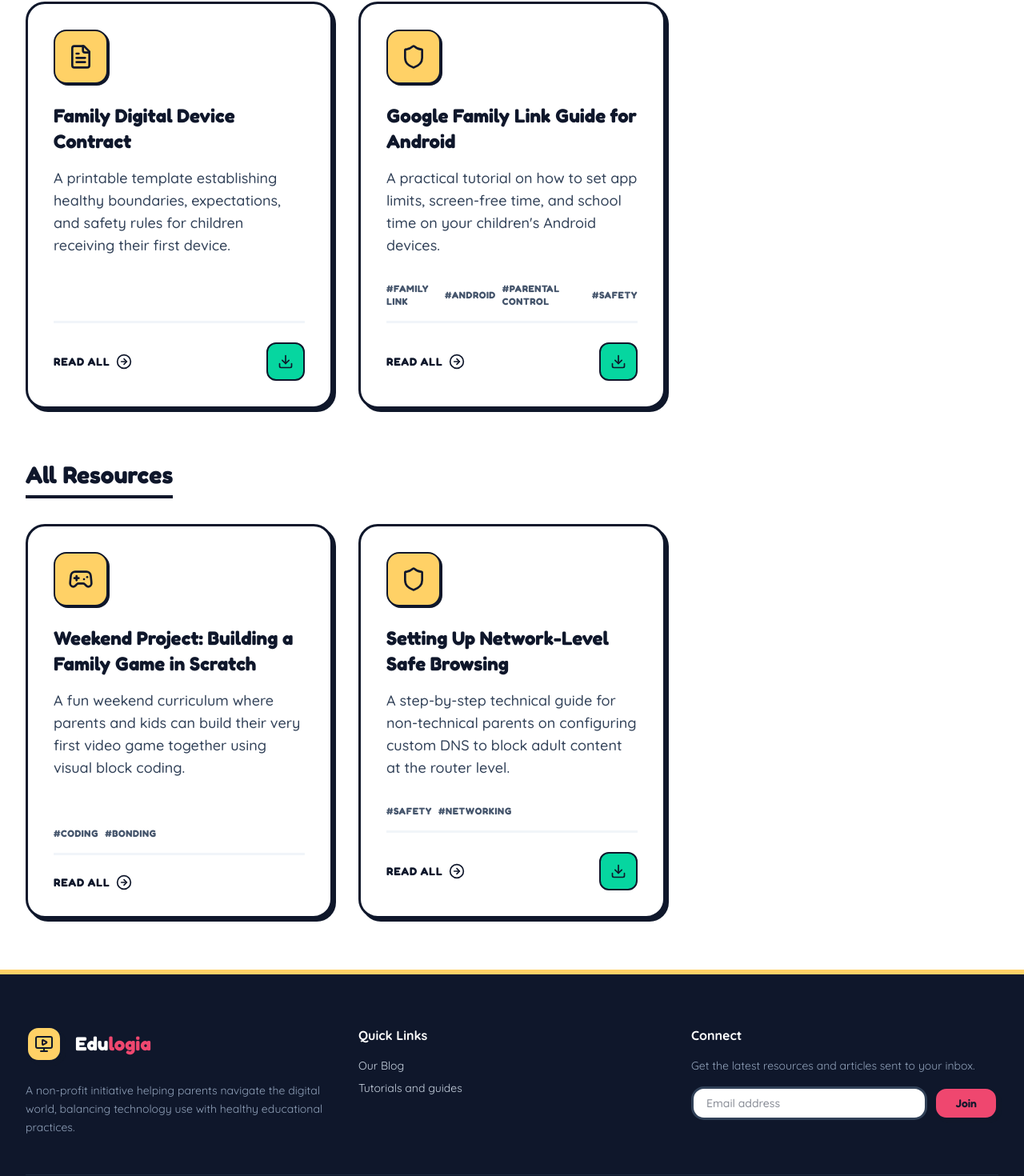
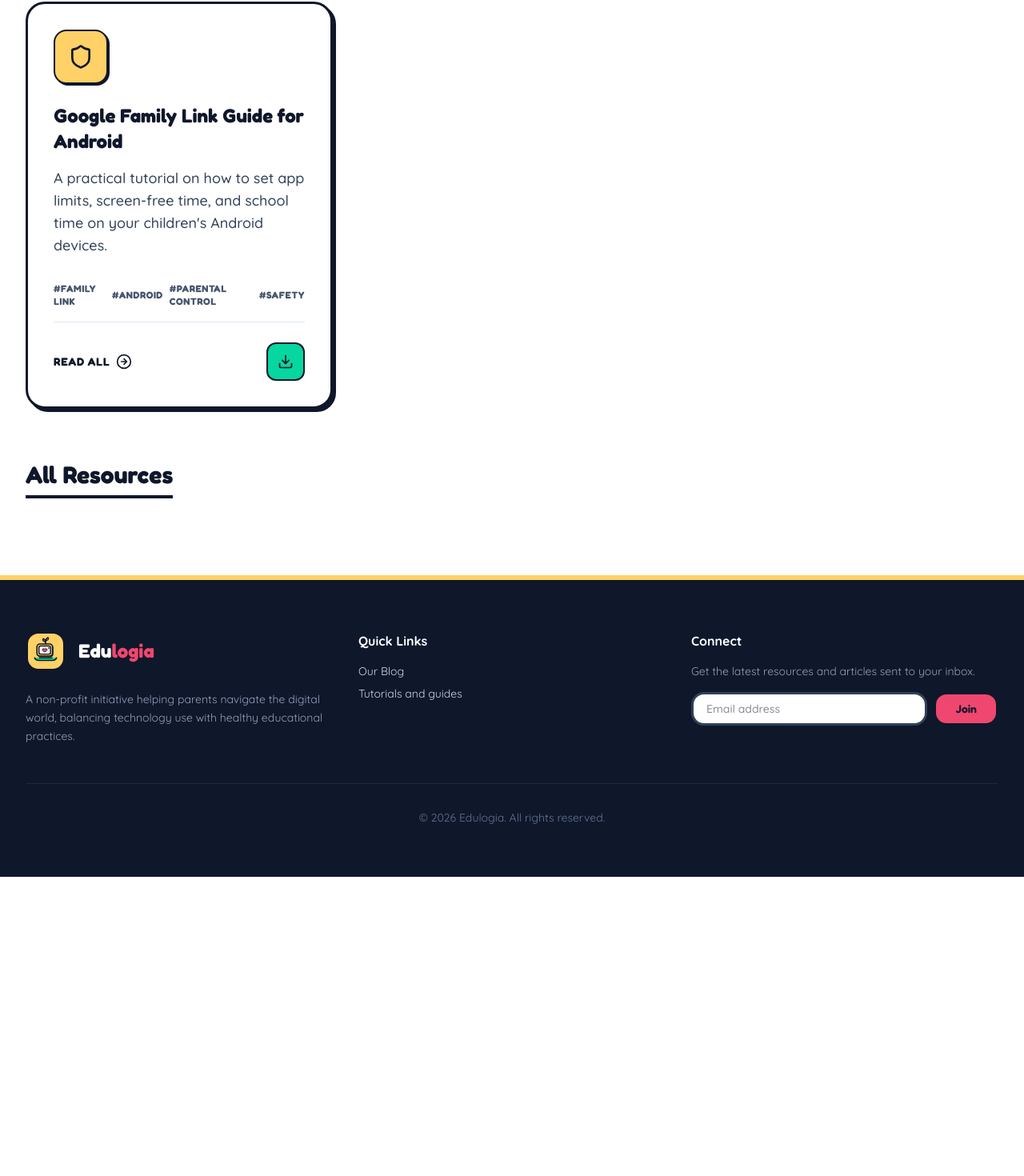
Before and after one commit to rainbowbreeze/edulogia-site-staging, a React (Vite) app: page /resources in a window 1280 px wide. Shown: the part 635-2105 px from the top of the page at 80% size. After the commit the page ends 1731 px from the top, so only its background shows below. Built offline with nearby package versions, Linux system fonts and the light colour scheme.

Commit message:
refactor: update UI components and cleanup resources
Update layout logo, improve download button styling, correct resource dates, and remove deprecated content files.

```diff
--- a/src/components/Layout.tsx
+++ b/src/components/Layout.tsx
@@ -129,8 +129,8 @@ export default function Layout() {
           <div className="grid md:grid-cols-3 gap-8">
             <div>
               <div className="flex items-center gap-2 mb-6">
-                <div className="bg-brand-yellow p-2 rounded-2xl chunky-box">
-                  <MonitorPlay className="w-6 h-6 text-slate-900" />
+                <div className="bg-brand-yellow p-1 rounded-2xl chunky-box flex items-center justify-center">
+                  <EdulogiaLogo size={36} />
                 </div>
                 <span className="font-display font-bold text-2xl text-white ml-2">Edu<span className="text-brand-pink">logia</span></span>
               </div>
--- a/src/content/resources/20260505-scratch-coding-weekend.en.md
+++ /dev/null
@@ -1,11 +0,0 @@
----
-title: "Weekend Project: Building a Family Game in Scratch"
-description: "A fun weekend curriculum where parents and kids can build their very first video game together using visual block coding."
-date: "May 05, 2026"
-tags: ["Coding", "Bonding"]
-icon: "Gamepad2"
----
-
-# Scratch Coding Weekend
-
-Get started with Scratch block coding for family fun.
--- a/src/content/resources/20260505-scratch-coding-weekend.it.md
+++ /dev/null
@@ -1,10 +0,0 @@
----
-title: "Progetto per il Weekend: Creare un Gioco in Famiglia con Scratch"
-description: "Un divertente programma per il fine settimana dove genitori e figli possono creare il loro primo videogioco insieme usando la programmazione visiva a blocchi."
-date: "5 Maggio 2026"
-tags: ["Programmazione", "Legame Familiare"]
-icon: "Gamepad2"
----
-
-# Weekend di Programmazione con Scratch
-Inizia con la programmazione a blocchi di Scratch per divertirti in famiglia.
--- a/src/content/resources/20260510-safe-browsing-tutorial.en.md
+++ /dev/null
@@ -1,12 +0,0 @@
----
-title: "Setting Up Network-Level Safe Browsing"
-description: "A step-by-step technical guide for non-technical parents on configuring custom DNS to block adult content at the router level."
-date: "May 10, 2026"
-tags: ["Safety", "Networking"]
-icon: "Shield"
-resource_url: "https://example.com/download/safe-browsing"
----
-
-# Safe Browsing Tutorial
-
-Follow these steps to configure your router.
--- a/src/content/resources/20260510-safe-browsing-tutorial.it.md
+++ /dev/null
@@ -1,11 +0,0 @@
----
-title: "Impostare una Navigazione Sicura a Livello di Rete"
-description: "Una guida tecnica passo-passo per genitori non esperti su come configurare un DNS personalizzato per bloccare i contenuti per adulti a livello di router."
-date: "10 Maggio 2026"
-tags: ["Sicurezza", "Rete"]
-icon: "Shield"
-resource_url: "https://example.com/download/safe-browsing"
----
-
-# Tutorial sulla Navigazione Sicura
-Segui questi passaggi per configurare il tuo router in modo sicuro.
--- a/src/content/resources/20260520-digital-contract-template.en.md
+++ /dev/null
@@ -1,12 +0,0 @@
----
-title: "Family Digital Device Contract"
-description: "A printable template establishing healthy boundaries, expectations, and safety rules for children receiving their first device."
-date: "May 20, 2026"
-icon: "FileText"
-featured: true
-resource_url: "https://example.com/download/contract"
----
-
-# Family Digital Device Contract
-
-This printable template helps you establish healthy boundaries and expectations for device usage.
--- a/src/content/resources/20260520-digital-contract-template.it.md
+++ /dev/null
@@ -1,11 +0,0 @@
----
-title: "Contratto Familiare per i Dispositivi Digitali"
-description: "Un modello stampabile che stabilisce confini sani, aspettative e regole di sicurezza per i bambini che ricevono il loro primo dispositivo."
-date: "20 Maggio 2026"
-icon: "FileText"
-featured: true
-resource_url: "https://example.com/download/contract"
----
-
-# Contratto Familiare per i Dispositivi Digitali
-Questo modello stampabile ti aiuta a stabilire confini sani e aspettative per l'uso dei dispositivi.
--- a/src/content/resources/20260817-family-link-android.en.md
+++ b/src/content/resources/20260817-family-link-android.en.md
@@ -1,7 +1,7 @@
 ---
 title: "Google Family Link Guide for Android"
 description: "A practical tutorial on how to set app limits, screen-free time, and school time on your children's Android devices."
-date: "August 17, 2026"
+date: "January 7, 2026"
 tags: ["Family Link", "Android", "Parental Control", "Safety"]
 icon: "Shield"
 resource_url: "https://docs.google.com/document/d/1Z0wsAA_qFRhGX1exKJreC6BoRfKZ8elRH0h6X6zF4lA/edit?usp=drive_link"
--- a/src/content/resources/20260817-family-link-android.it.md
+++ b/src/content/resources/20260817-family-link-android.it.md
@@ -1,7 +1,7 @@
 ---
 title: "Guida a Google Family Link per Android"
 description: "Un tutorial pratico su come impostare limiti di utilizzo, tempo senza schermo e orario scolastico sui dispositivi Android dei propri figli."
-date: "August 17, 2026"
+date: "January 7, 2026"
 tags: ["Family Link", "Android", "Parental Control", "Sicurezza"]
 icon: "Shield"
 resource_url: "https://docs.google.com/document/d/1Z0wsAA_qFRhGX1exKJreC6BoRfKZ8elRH0h6X6zF4lA/edit?usp=drive_link"
--- a/src/pages/ResourcePost.tsx
+++ b/src/pages/ResourcePost.tsx
@@ -51,10 +51,10 @@ export default function ResourcePost() {
               href={resource.resource_url}
               target="_blank"
               rel="noopener noreferrer"
-              className="chunky-btn bg-brand-yellow inline-flex items-center gap-2 text-lg"
+              className="chunky-btn bg-brand-yellow flex justify-center items-center gap-2 text-lg w-full"
             >
               <Download className="w-5 h-5" />
-              {t('home.download_button', 'Download Now')}
+              {t('home.get_it_now', 'Get it Now')}
             </a>
           </div>
         )}
```
